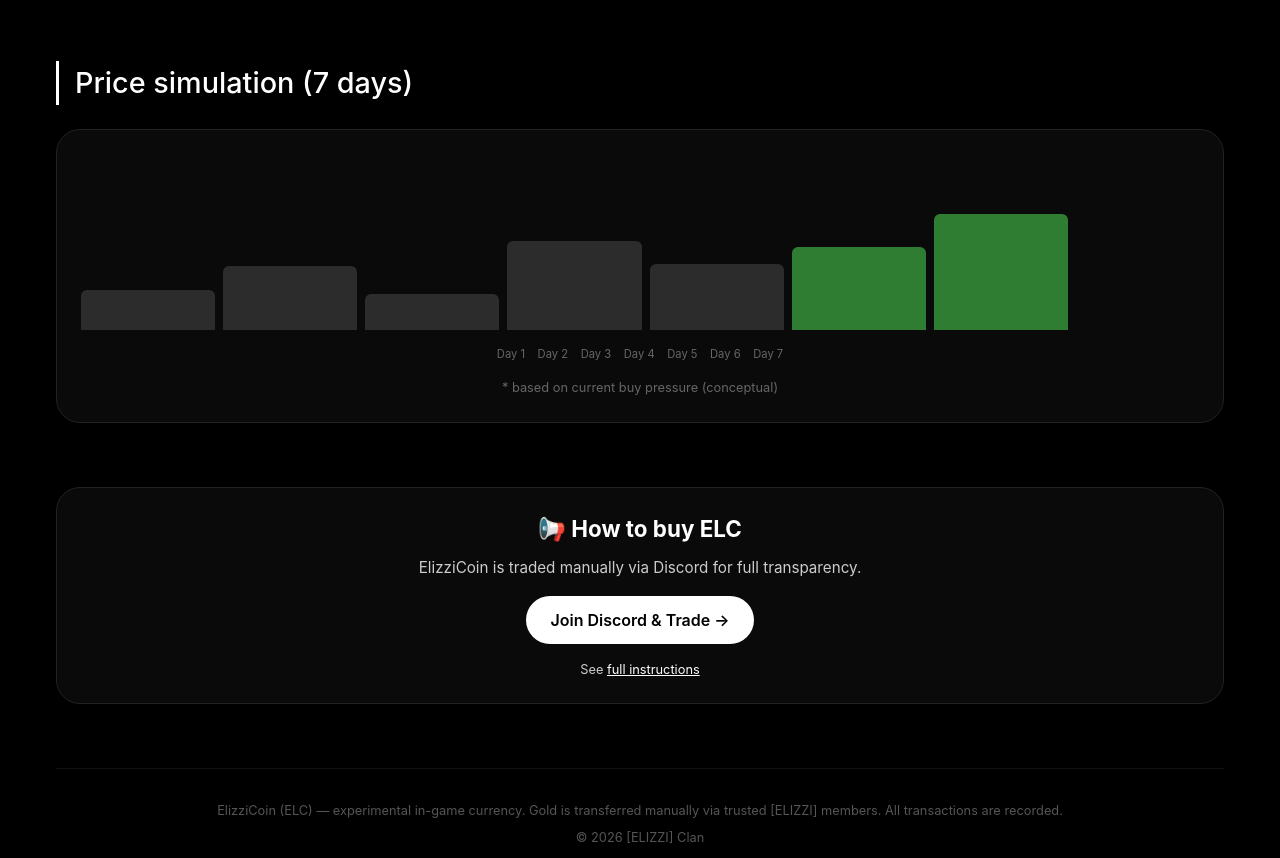
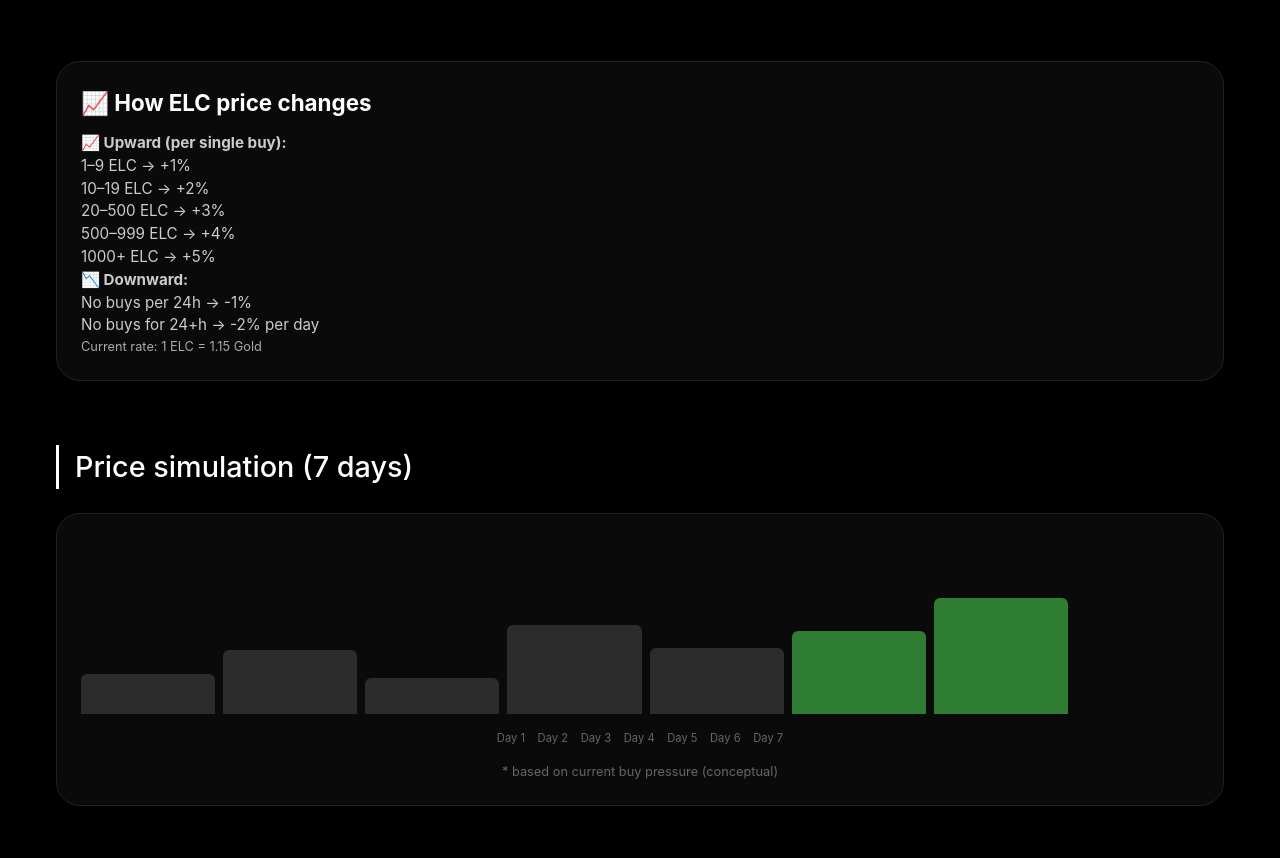
Before and after one commit to elizzicoin/elizzicoin, a plain HTML site: page index.html in a window 1280 px wide. Shown: the part 1014-1872 px from the top of the page. Drawn offline with Linux system fonts and the light colour scheme.

Commit message:
Update index.html

```diff
--- a/index.html
+++ b/index.html
@@ -250,6 +250,20 @@
             </div>
         </div>
 
+        <div class="info-card" style="margin-top: 2rem;">
+    <h3>📈 How ELC price changes</h3>
+    <p><strong>📈 Upward (per single buy):</strong><br>
+    1–9 ELC → +1%<br>
+    10–19 ELC → +2%<br>
+    20–500 ELC → +3%<br>
+    500–999 ELC → +4%<br>
+    1000+ ELC → +5%</p>
+    <p><strong>📉 Downward:</strong><br>
+    No buys per 24h → -1%<br>
+    No buys for 24+h → -2% per day</p>
+    <p style="font-size: 0.8rem; color: #aaa;">Current rate: 1 ELC = 1.15 Gold</p>
+        </div>
+
         <!-- VISUAL PRICE SIMULATION (simple chart) -->
         <div class="section">
             <h2 class="section-title">Price simulation (7 days)</h2>
```
